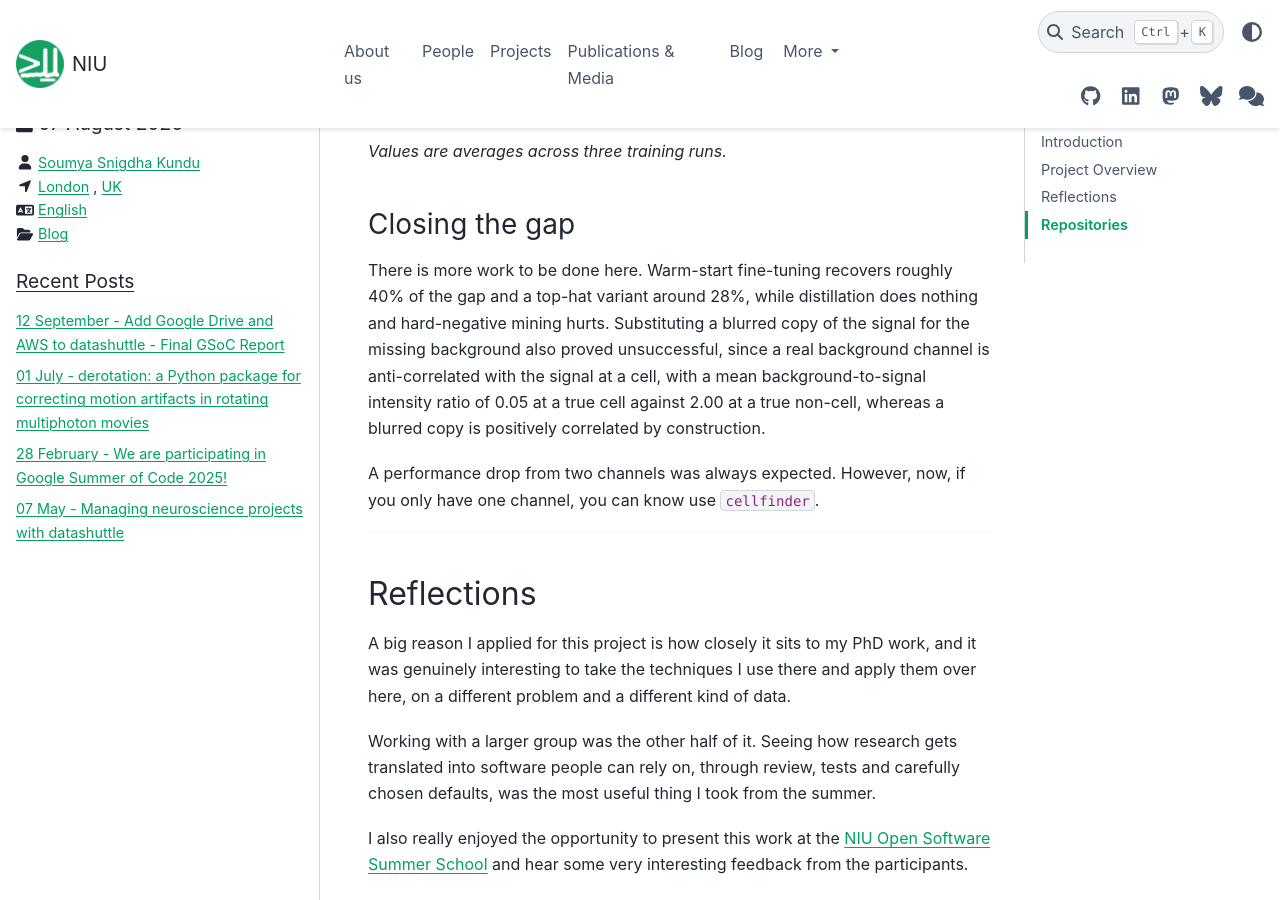
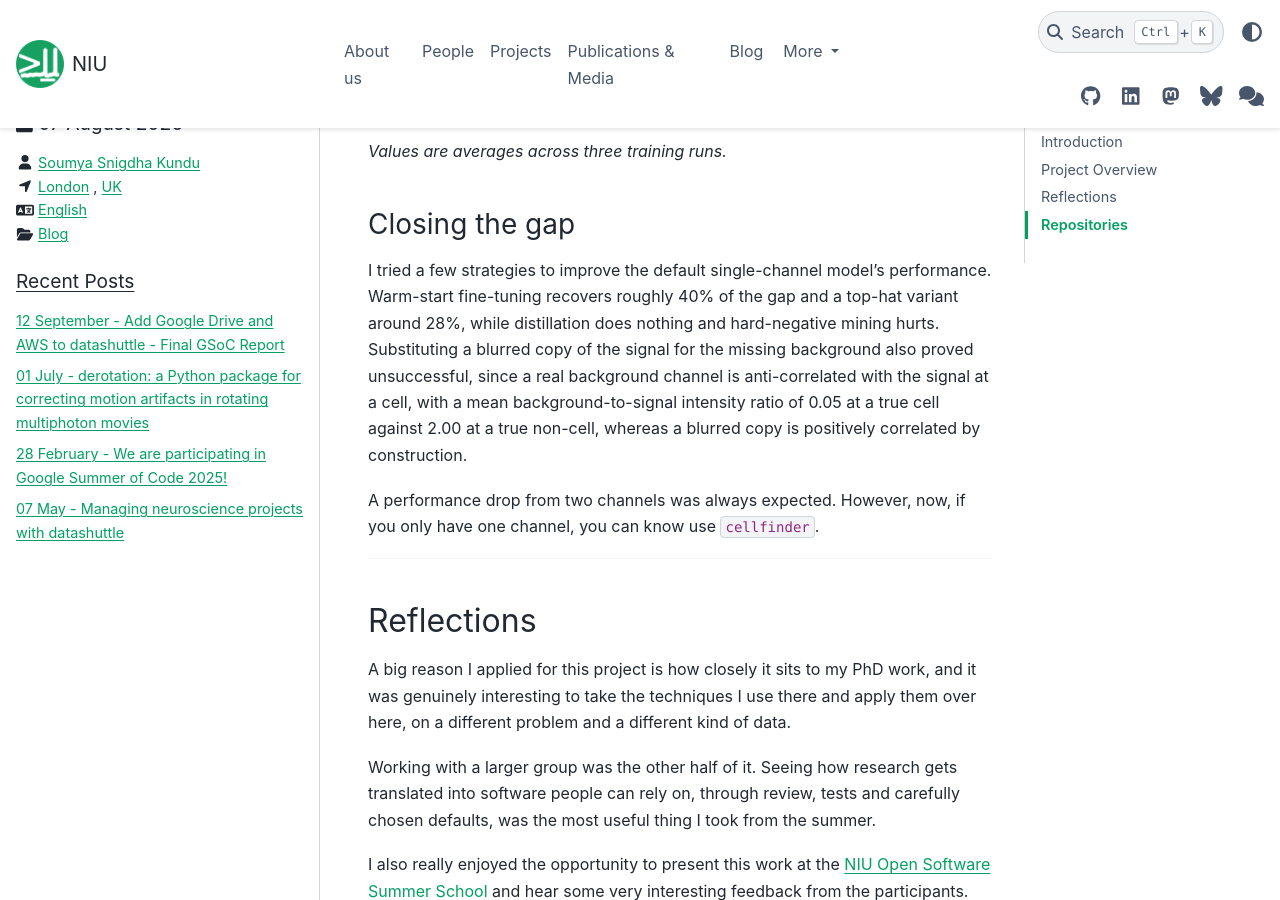
Before and after one commit to neuroinformatics-unit/neuroinformatics-unit.github.io, a Sphinx documentation site: the page built from docs/source/blog/gsoc_2026_cellfinder.md, in a window 1280 px wide and 900 px high, scrolled down 2458 px. Built offline with Sphinx 7.4.7 and the PyData theme 0.15.4, drawn with Linux system fonts in a browser that asks for light colours; nearby versions of some CDN libraries; pages that are not in the unit, such as notebooks, are missing from menus.

Commit message:
Update docs/source/blog/gsoc_2026_cellfinder.md
Co-authored-by: Alessandro Felder <alessandrofelder@users.noreply.github.com>

```diff
--- a/docs/source/blog/gsoc_2026_cellfinder.md
+++ b/docs/source/blog/gsoc_2026_cellfinder.md
@@ -64,7 +64,7 @@ The single-channel model made more false-positive errors in every training setup
 
 ### Closing the gap
 
-There is more work to be done here. Warm-start fine-tuning recovers roughly 40% of the gap and a top-hat variant around 28%, while distillation does nothing and hard-negative mining hurts. Substituting a blurred copy of the signal for the missing background also proved unsuccessful, since a real background channel is anti-correlated with the signal at a cell, with a mean background-to-signal intensity ratio of 0.05 at a true cell against 2.00 at a true non-cell, whereas a blurred copy is positively correlated by construction.
+I tried a few strategies to improve the default single-channel model's performance. Warm-start fine-tuning recovers roughly 40% of the gap and a top-hat variant around 28%, while distillation does nothing and hard-negative mining hurts. Substituting a blurred copy of the signal for the missing background also proved unsuccessful, since a real background channel is anti-correlated with the signal at a cell, with a mean background-to-signal intensity ratio of 0.05 at a true cell against 2.00 at a true non-cell, whereas a blurred copy is positively correlated by construction.
 
 A performance drop from two channels was always expected. However, now, if you only have one channel, you can know use `cellfinder`.
 
```
